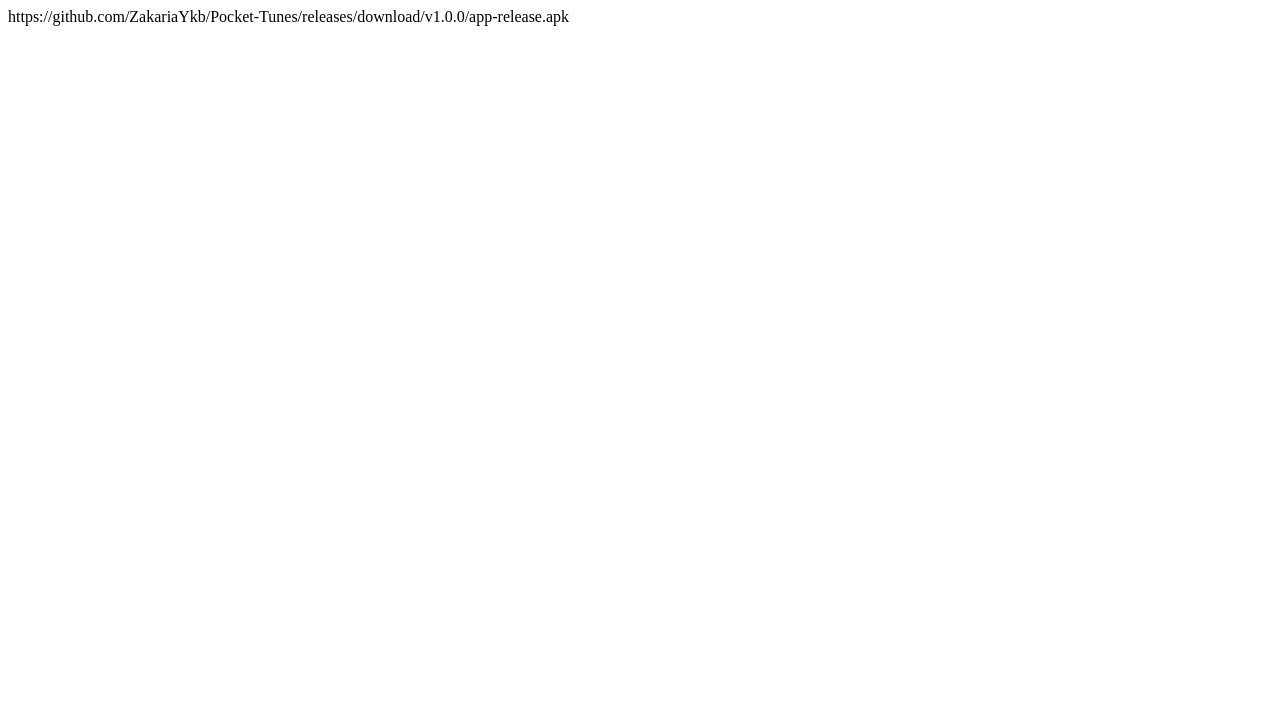
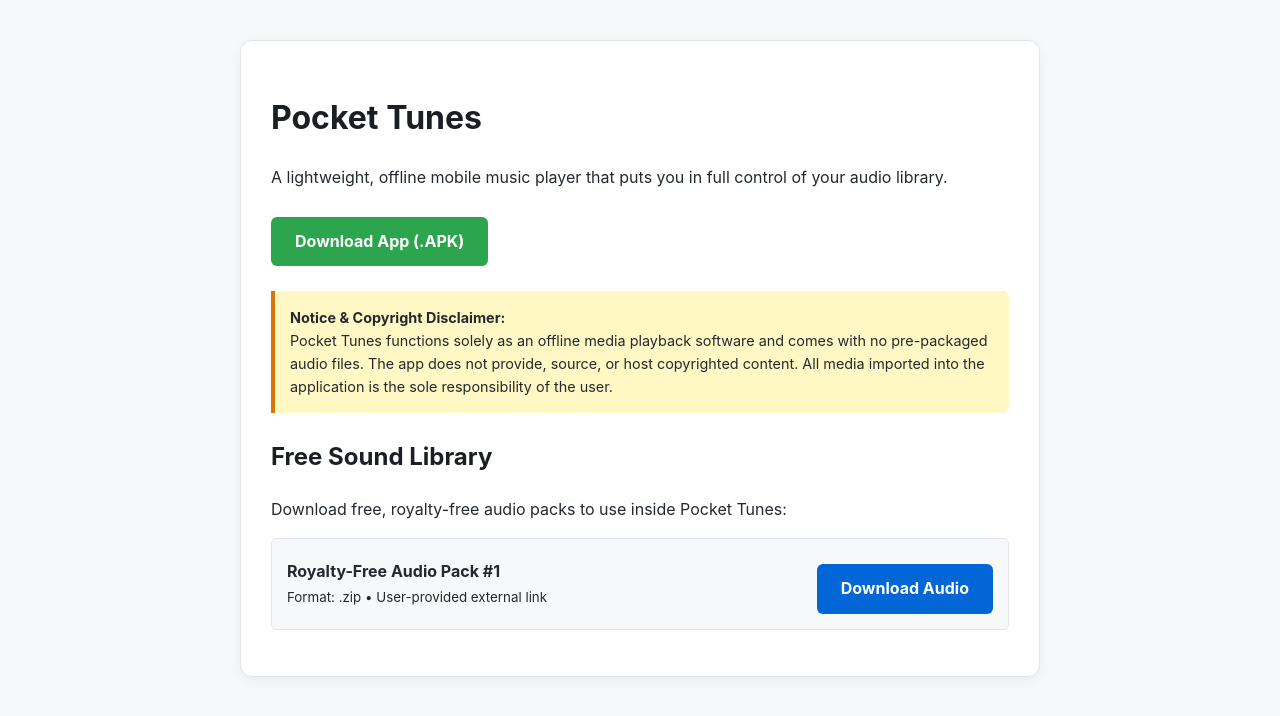
Before and after one commit to ZakariaYkb/Pocket-Tunes, a plain HTML site: page index.html in a window 1280 px wide. Drawn offline with Linux system fonts and the light colour scheme.

Commit message:
Update index.html

```diff
--- a/index.html
+++ b/index.html
@@ -1 +1,89 @@
-https://github.com/ZakariaYkb/Pocket-Tunes/releases/download/v1.0.0/app-release.apk
+<!DOCTYPE html>
+<html lang="en">
+<head>
+  <meta charset="UTF-8">
+  <meta name="viewport" content="width=device-width, initial-scale=1.0">
+  <title>Pocket Tunes - Offline Mobile Music Player</title>
+  <style>
+    body {
+      font-family: -apple-system, BlinkMacSystemFont, "Segoe UI", Roboto, Helvetica, Arial, sans-serif;
+      max-width: 800px;
+      margin: 40px auto;
+      padding: 0 20px;
+      line-height: 1.6;
+      color: #24292e;
+      background-color: #f6f8fa;
+    }
+    .container {
+      background: #ffffff;
+      padding: 30px;
+      border-radius: 12px;
+      border: 1px solid #e1e4e8;
+      box-shadow: 0 4px 12px rgba(0,0,0,0.05);
+    }
+    h1, h2 { color: #1b1f23; }
+    .btn {
+      display: inline-block;
+      background-color: #2da44e;
+      color: white;
+      padding: 12px 24px;
+      border-radius: 6px;
+      text-decoration: none;
+      font-weight: bold;
+      margin-top: 10px;
+    }
+    .btn:hover { background-color: #2c974b; }
+    .btn-secondary { background-color: #0366d6; }
+    .btn-secondary:hover { background-color: #0256b9; }
+    .disclaimer {
+      background: #fff8c5;
+      border-left: 4px solid #d97706;
+      padding: 15px;
+      margin: 25px 0;
+      border-radius: 0 6px 6px 0;
+      font-size: 0.9em;
+    }
+    ul { list-style-type: none; padding: 0; }
+    li {
+      background: #f6f8fa;
+      border: 1px solid #e1e4e8;
+      padding: 15px;
+      margin-bottom: 12px;
+      border-radius: 6px;
+      display: flex;
+      justify-content: space-between;
+      align-items: center;
+    }
+  </style>
+</head>
+<body>
+
+  <div class="container">
+    <h1>Pocket Tunes</h1>
+    <p>A lightweight, offline mobile music player that puts you in full control of your audio library.</p>
+
+    <!-- App Download Section -->
+    <a href="https://github.com/ZakariaYkb/Pocket-Tunes/releases/download/v1.0.0/app-release.apk" class="btn">Download App (.APK)</a>
+
+    <div class="disclaimer">
+      <strong>Notice & Copyright Disclaimer:</strong><br>
+      Pocket Tunes functions solely as an offline media playback software and comes with no pre-packaged audio files. The app does not provide, source, or host copyrighted content. All media imported into the application is the sole responsibility of the user.
+    </div>
+
+    <!-- Audio Library Section -->
+    <h2>Free Sound Library</h2>
+    <p>Download free, royalty-free audio packs to use inside Pocket Tunes:</p>
+
+    <ul>
+      <li>
+        <div>
+          <strong>Royalty-Free Audio Pack #1</strong><br>
+          <small>Format: .zip • User-provided external link</small>
+        </div>
+        <a href="#" class="btn btn-secondary">Download Audio</a>
+      </li>
+    </ul>
+  </div>
+
+</body>
+</html>
```
